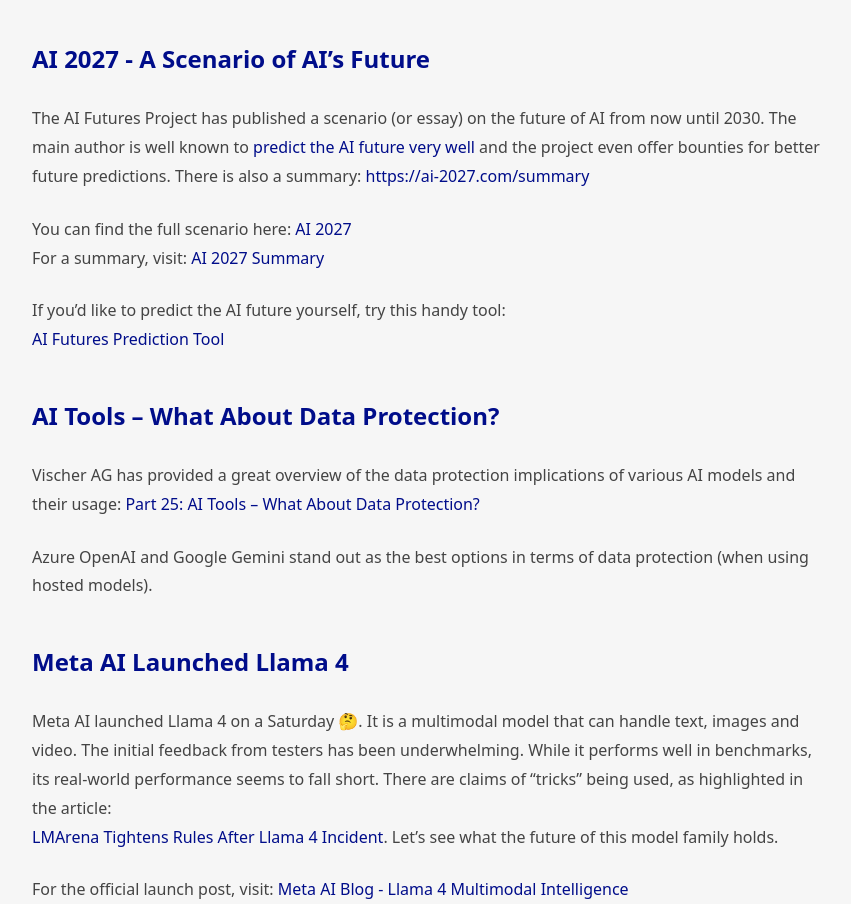
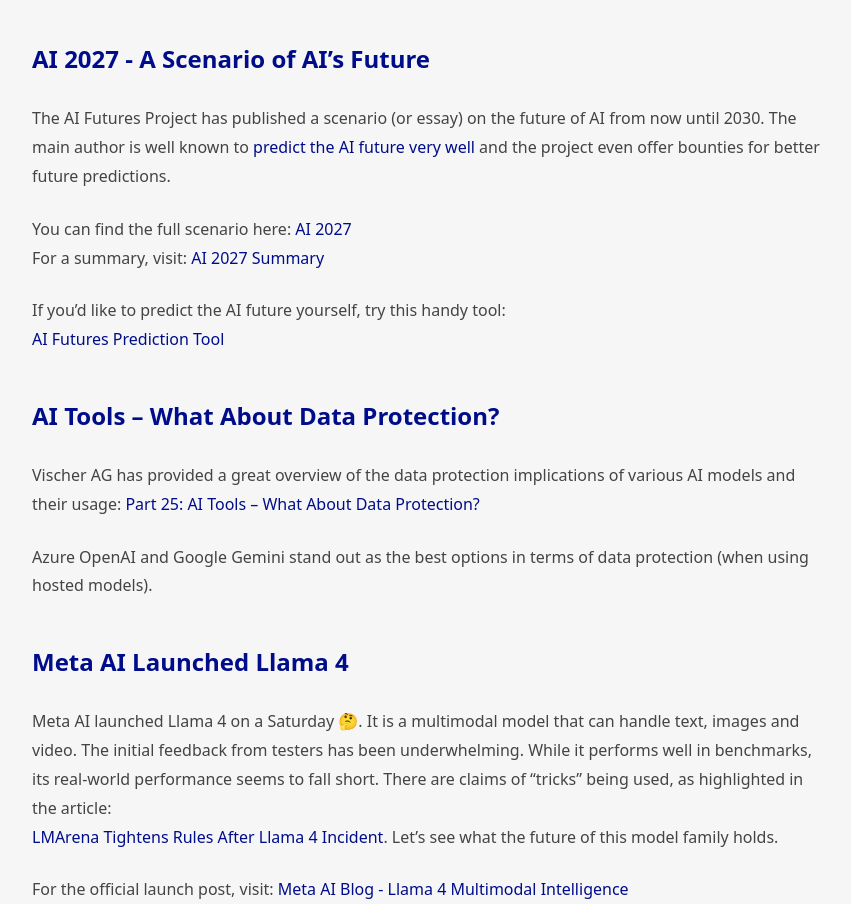
Before and after one commit to derkoe/derkoe.dev, an Astro site: page /blog/2024-05-11-ai-updates in a window 1280 px wide. Shown: the part 1265-2169 px from the top of the page, without its empty margins (208-1059 px from the left). Built offline with nearby package versions, Linux system fonts and the light colour scheme; Astro itself is replaced by a stand-in of ours.

Commit message:
Remove duplicate summary reference

```diff
--- a/src/content/blog/2024-05-11-AI-updates.md
+++ b/src/content/blog/2024-05-11-AI-updates.md
@@ -20,7 +20,7 @@
 
 ## AI 2027 - A Scenario of AI's Future
 
-The AI Futures Project has published a scenario (or essay) on the future of AI from now until 2030. The main author is well known to [predict the AI future very well](https://www.alignmentforum.org/posts/6Xgy6CAf2jqHhynHL/what-2026-looks-like) and the project even offer bounties for better future predictions. There is also a summary: https://ai-2027.com/summary
+The AI Futures Project has published a scenario (or essay) on the future of AI from now until 2030. The main author is well known to [predict the AI future very well](https://www.alignmentforum.org/posts/6Xgy6CAf2jqHhynHL/what-2026-looks-like) and the project even offer bounties for better future predictions.
 
 You can find the full scenario here: [AI 2027](https://ai-2027.com/)
 For a summary, visit: [AI 2027 Summary](https://ai-2027.com/summary)
```
